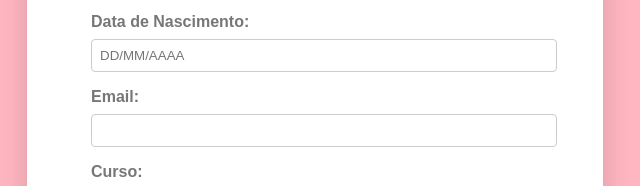
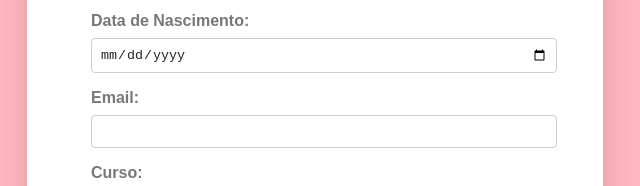
Before and after one commit to beatriztamie1/FORMULARIOCSS, a plain HTML site: page index.html in a window 1280 px wide. Shown: the part 342-528 px from the top of the page, 325-965 px from the left. Drawn offline with Linux system fonts and the light colour scheme.

Commit message:
alteracao de dados

```diff
--- a/Style.css
+++ b/Style.css
@@ -71,3 +71,8 @@ margin-top: 3rem;
 a+a, textarea {
   margin-top:1.125rem;
 }
+
+
+input[type="date"] {
+color: #222;
+}
--- a/index.html
+++ b/index.html
@@ -20,7 +20,7 @@
     <input type="tel" id="telefone" name="telefone" placeholder="(XX) XXXXX-XXXX"> <!-- Corrigido -->
 
     <label for="data-nascimento">Data de Nascimento:</label>
-    <input type="text" id="data-nascimento" name="data-nascimento" placeholder="DD/MM/AAAA"> <!-- Corrigido -->
+    <input type="date" id="data-nascimento" name="data-nascimento" placeholder="DD/MM/AAAA"> <!-- Corrigido -->
 
     <label for="email">Email:</label>
     <input type="email" id="email" name="email"> <!-- Corrigido o ID e tipo -->
```
